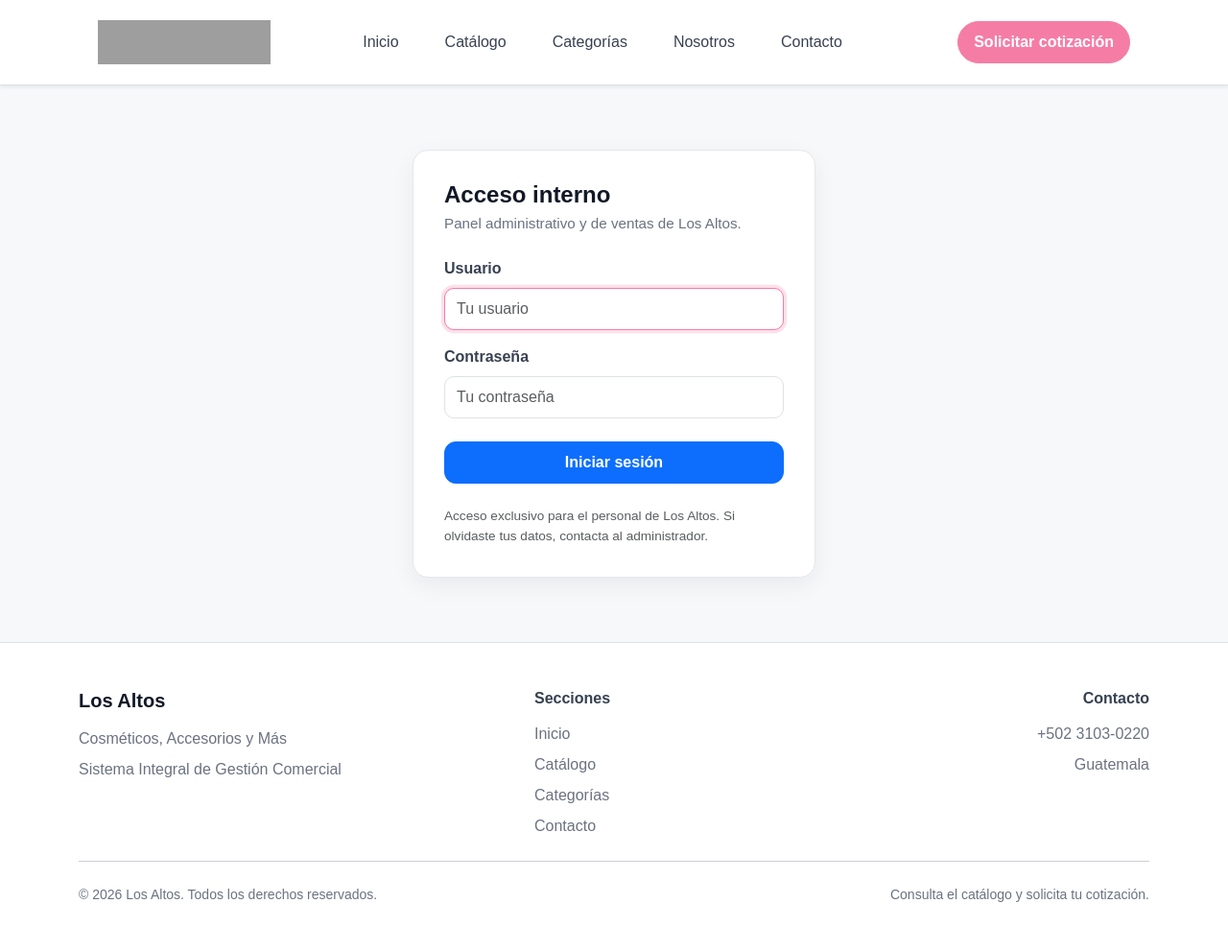
After one commit to josefranco-sketch/SistemaInventario-Web, a Flask app: page /login in a window 1280 px wide. The commit adds this page. Shown: the whole page at 96% size. Run offline with Flask 3, Linux system fonts and the light colour scheme; grey boxes are pictures that could not be loaded.

Commit message:
feat: implement admin login with Flask-Login and role-based access
- Add User model (users table) with hashed passwords and admin/seller roles
- Add auth service layer for credential validation (active user + password)
- Add auth blueprint routes: login (GET/POST) and logout with Flask-WTF form
- Add admin_required decorator and protected admin panel base page
- Wire real user_loader, login_view and db.create_all() in create_app()
- Add login view (centered 420px card) per Design System, flash messages partial
- Add seed_admin.py console script to create the test admin user
- Ignore instance/ and *.db in git

Co-Authored-By: Claude Fable 5 <noreply@anthropic.com>

```diff
--- a/app/blueprints/admin/__init__.py
+++ b/app/blueprints/admin/__init__.py
@@ -1,3 +1,6 @@
 from flask import Blueprint
 
-admin_bp = Blueprint("admin", __name__)
+# Todas las rutas de este módulo cuelgan de /admin
+admin_bp = Blueprint("admin", __name__, url_prefix="/admin")
+
+from app.blueprints.admin import routes # Importamos las rutas para asociarlas al Blueprint
--- a/app/blueprints/auth/__init__.py
+++ b/app/blueprints/auth/__init__.py
@@ -1,3 +1,5 @@
 from flask import Blueprint
 
 auth_bp = Blueprint("auth", __name__)
+
+from app.blueprints.auth import routes # Importamos las rutas para asociarlas al Blueprint
--- /dev/null
+++ b/app/blueprints/auth/forms.py
@@ -0,0 +1,24 @@
+# ==========================================================
+# Formularios del módulo de autenticación (Flask-WTF).
+#
+# Flask-WTF agrega automáticamente el token CSRF a cada
+# formulario, protegiendo el login contra envíos falsificados.
+# ==========================================================
+from flask_wtf import FlaskForm
+from wtforms import PasswordField, StringField
+from wtforms.validators import DataRequired, Length
+
+
+class LoginForm(FlaskForm):
+    username = StringField(
+        "Usuario",
+        validators=[
+            DataRequired(message="Escribe tu usuario."),
+            Length(max=50, message="El usuario es demasiado largo."),
+        ],
+    )
+
+    password = PasswordField(
+        "Contraseña",
+        validators=[DataRequired(message="Escribe tu contraseña.")],
+    )
--- /dev/null
+++ b/app/blueprints/auth/routes.py
@@ -0,0 +1,70 @@
+# ==========================================================
+# Rutas del módulo de autenticación: login y logout.
+#
+# Las rutas solo manejan HTTP (formulario, redirecciones y
+# mensajes). La validación de credenciales vive en
+# app/services/auth_service.py.
+# ==========================================================
+from flask import flash, redirect, render_template, request, url_for
+from flask_login import current_user, login_required, login_user, logout_user
+
+from app.blueprints.auth import auth_bp
+from app.blueprints.auth.forms import LoginForm
+from app.services.auth_service import authenticate_user
+
+
+def _safe_next_url(next_url):
+    """Solo acepta rutas internas del sitio (que empiezan con "/").
+
+    Evita que alguien use el parámetro ?next= para redirigir
+    la sesión hacia un sitio externo.
+    """
+    if next_url and next_url.startswith("/") and not next_url.startswith("//"):
+        return next_url
+    return None
+
+
+def _redirect_after_login(user):
+    """Decide a dónde enviar al usuario según su rol."""
+    if user.is_admin():
+        return redirect(url_for("admin.dashboard"))
+
+    # Los vendedores tendrán su propio panel en la Fase 5 (Ventas).
+    # Mientras tanto, los enviamos al inicio del sitio.
+    return redirect(url_for("public.home"))
+
+
+@auth_bp.route("/login", methods=["GET", "POST"])
+def login():
+    # Si ya hay sesión iniciada, no tiene sentido mostrar el login.
+    if current_user.is_authenticated:
+        return _redirect_after_login(current_user)
+
+    form = LoginForm()
+
+    if form.validate_on_submit():
+        user = authenticate_user(form.username.data.strip(), form.password.data)
+
+        if user is None:
+            # Mensaje genérico: no revelamos si falló el usuario o la contraseña.
+            flash("Usuario o contraseña incorrectos.", "danger")
+        else:
+            login_user(user)
+            flash(f"Bienvenido, {user.full_name}.", "success")
+
+            # Si venía de una ruta protegida, lo regresamos ahí.
+            next_url = _safe_next_url(request.args.get("next"))
+            if next_url:
+                return redirect(next_url)
+
+            return _redirect_after_login(user)
+
+    return render_template("auth/login.html", form=form)
+
+
+@auth_bp.route("/logout")
+@login_required
+def logout():
+    logout_user()
+    flash("Sesión cerrada correctamente.", "info")
+    return redirect(url_for("auth.login"))
--- /dev/null
+++ b/app/models/__init__.py
@@ -0,0 +1,5 @@
+# Paquete de modelos de la aplicación (capa de datos con SQLAlchemy).
+#
+# Aquí se importan todos los modelos para que SQLAlchemy los conozca
+# al momento de crear las tablas con db.create_all().
+from app.models.user import User
--- /dev/null
+++ b/app/services/__init__.py
@@ -0,0 +1,4 @@
+# Paquete de servicios de la aplicación.
+#
+# Aquí vive la lógica de negocio del sistema, separada de las rutas
+# (que solo manejan HTTP) y de los templates (que solo presentan).
--- a/app/static/css/styles.css
+++ b/app/static/css/styles.css
@@ -1067,3 +1067,78 @@ footer .text-muted {
         min-width: 0;
     }
 }
+/* ==========================================================
+   LOGIN INTERNO
+   Tarjeta centrada de máximo 420px según el Design System.
+   ========================================================== */
+
+.login-page {
+    min-height: calc(100vh - 220px);
+    display: flex;
+    align-items: center;
+    justify-content: center;
+    padding: 3rem 1rem;
+    background-color: var(--la-bg);
+}
+
+.login-card {
+    width: 100%;
+    max-width: 420px;
+    background-color: var(--la-surface);
+    border: 1px solid var(--la-border);
+    border-radius: 1rem;
+    box-shadow: 0 8px 24px rgba(17, 24, 39, 0.06);
+    padding: 2rem;
+}
+
+.login-title {
+    font-size: 1.5rem;
+    font-weight: 700;
+    color: var(--la-carbon);
+    margin-bottom: 0.25rem;
+}
+
+.login-subtitle {
+    color: var(--la-text-muted);
+    font-size: 0.95rem;
+    margin-bottom: 1.5rem;
+}
+
+.login-card .form-control {
+    border-radius: 0.625rem;
+    min-height: 44px; /* objetivo táctil mínimo (accesibilidad) */
+}
+
+.login-card .form-control:focus {
+    border-color: var(--la-brand);
+    box-shadow: 0 0 0 0.2rem var(--la-focus-ring);
+}
+
+.login-submit {
+    min-height: 44px;
+    border-radius: 0.75rem;
+    font-weight: 600;
+}
+
+.login-note {
+    font-size: 0.85rem;
+}
+
+/* Badge del rol en el panel administrativo */
+.admin-role-badge {
+    background-color: var(--la-brand-soft);
+    color: var(--la-brand-active);
+    font-weight: 700;
+    text-transform: capitalize;
+}
+
+@media (max-width: 575.98px) {
+    .login-page {
+        padding: 2rem 1rem;
+        align-items: flex-start;
+    }
+
+    .login-card {
+        padding: 1.5rem;
+    }
+}
--- /dev/null
+++ b/app/templates/auth/login.html
@@ -0,0 +1,62 @@
+{% extends "base.html" %}
+
+{% block title %}Iniciar sesión | Los Altos{% endblock %}
+
+{% block content %}
+<!--
+===============================================================================
+LOGIN INTERNO
+
+Pantalla de acceso para usuarios internos (administradores y vendedores).
+Según el Design System: tarjeta centrada con ancho máximo de 420px.
+
+El formulario viene de LoginForm (Flask-WTF), que agrega el token CSRF.
+===============================================================================
+-->
+<div class="login-page">
+    <div class="login-card">
+
+        <h1 class="login-title">Acceso interno</h1>
+        <p class="login-subtitle">
+            Panel administrativo y de ventas de Los Altos.
+        </p>
+
+        <form method="post" novalidate>
+            {{ form.csrf_token }}
+
+            <div class="mb-3">
+                {{ form.username.label(class="form-label fw-semibold") }}
+                {{ form.username(
+                    class="form-control" + (" is-invalid" if form.username.errors else ""),
+                    placeholder="Tu usuario",
+                    autofocus=true,
+                    autocomplete="username") }}
+                {% for error in form.username.errors %}
+                    <div class="invalid-feedback">{{ error }}</div>
+                {% endfor %}
+            </div>
+
+            <div class="mb-4">
+                {{ form.password.label(class="form-label fw-semibold") }}
+                {{ form.password(
+                    class="form-control" + (" is-invalid" if form.password.errors else ""),
+                    placeholder="Tu contraseña",
+                    autocomplete="current-password") }}
+                {% for error in form.password.errors %}
+                    <div class="invalid-feedback">{{ error }}</div>
+                {% endfor %}
+            </div>
+
+            <button type="submit" class="btn btn-primary w-100 login-submit">
+                Iniciar sesión
+            </button>
+        </form>
+
+        <p class="login-note text-muted mt-4 mb-0">
+            Acceso exclusivo para el personal de Los Altos.
+            Si olvidaste tus datos, contacta al administrador.
+        </p>
+
+    </div>
+</div>
+{% endblock %}
--- a/app/templates/base.html
+++ b/app/templates/base.html
@@ -33,6 +33,7 @@ Proyecto: Sistema Integral de Gestión Comercial
 </head>
 <body>
   {% include 'partials/navbar.html' %}
+  {% include 'partials/flash_messages.html' %}
   {% block content %}{% endblock %}
   {% include 'partials/footer.html' %}
 
--- /dev/null
+++ b/app/templates/partials/flash_messages.html
@@ -0,0 +1,24 @@
+<!--
+===============================================================================
+MENSAJES FLASH
+
+Muestra los mensajes temporales del sistema (éxito, error, aviso) que las
+rutas envían con flash(). La categoría del mensaje coincide con las clases
+de alerta de Bootstrap: success, danger, warning, info.
+
+Se incluye desde base.html para que cualquier vista pueda mostrar mensajes.
+===============================================================================
+-->
+
+{% with messages = get_flashed_messages(with_categories=true) %}
+    {% if messages %}
+        <div class="container-xl mt-3">
+            {% for category, message in messages %}
+                <div class="alert alert-{{ category }} alert-dismissible fade show" role="alert">
+                    {{ message }}
+                    <button type="button" class="btn-close" data-bs-dismiss="alert" aria-label="Cerrar"></button>
+                </div>
+            {% endfor %}
+        </div>
+    {% endif %}
+{% endwith %}
--- a/app/templates/partials/navbar.html
+++ b/app/templates/partials/navbar.html
@@ -79,6 +79,23 @@ Proyecto: Sistema Integral de Gestión Comercial
             <a class="btn navbar-cta mt-3 mt-md-0 ms-md-4" href="#">
                 Solicitar cotización
             </a>
+
+            {# ==========================================================
+               Estado de sesión interna (Flask-Login)
+               Solo visible cuando un usuario interno inició sesión.
+            ========================================================== #}
+            {% if current_user.is_authenticated %}
+                {% if current_user.is_admin() %}
+                    <a class="btn btn-outline-secondary btn-sm mt-3 mt-md-0 ms-md-3"
+                       href="{{ url_for('admin.dashboard') }}">
+                        Panel
+                    </a>
+                {% endif %}
+                <a class="btn btn-outline-secondary btn-sm mt-3 mt-md-0 ms-md-2"
+                   href="{{ url_for('auth.logout') }}">
+                    Cerrar sesión
+                </a>
+            {% endif %}
         </div>
 
     </div>
```
Also changed, not shown: PR_tracker.md (+115 -0 lines), app/__init__.py (+15 -1 lines), app/blueprints/admin/routes.py (added, +20 -0 lines), app/blueprints/auth/decorators.py (added, +27 -0 lines), app/models/user.py (added, +48 -0 lines), app/services/auth_service.py (added, +30 -0 lines), app/templates/admin/dashboard.html (added, +38 -0 lines), seed_admin.py (added, +64 -0 lines), 1 other file.
